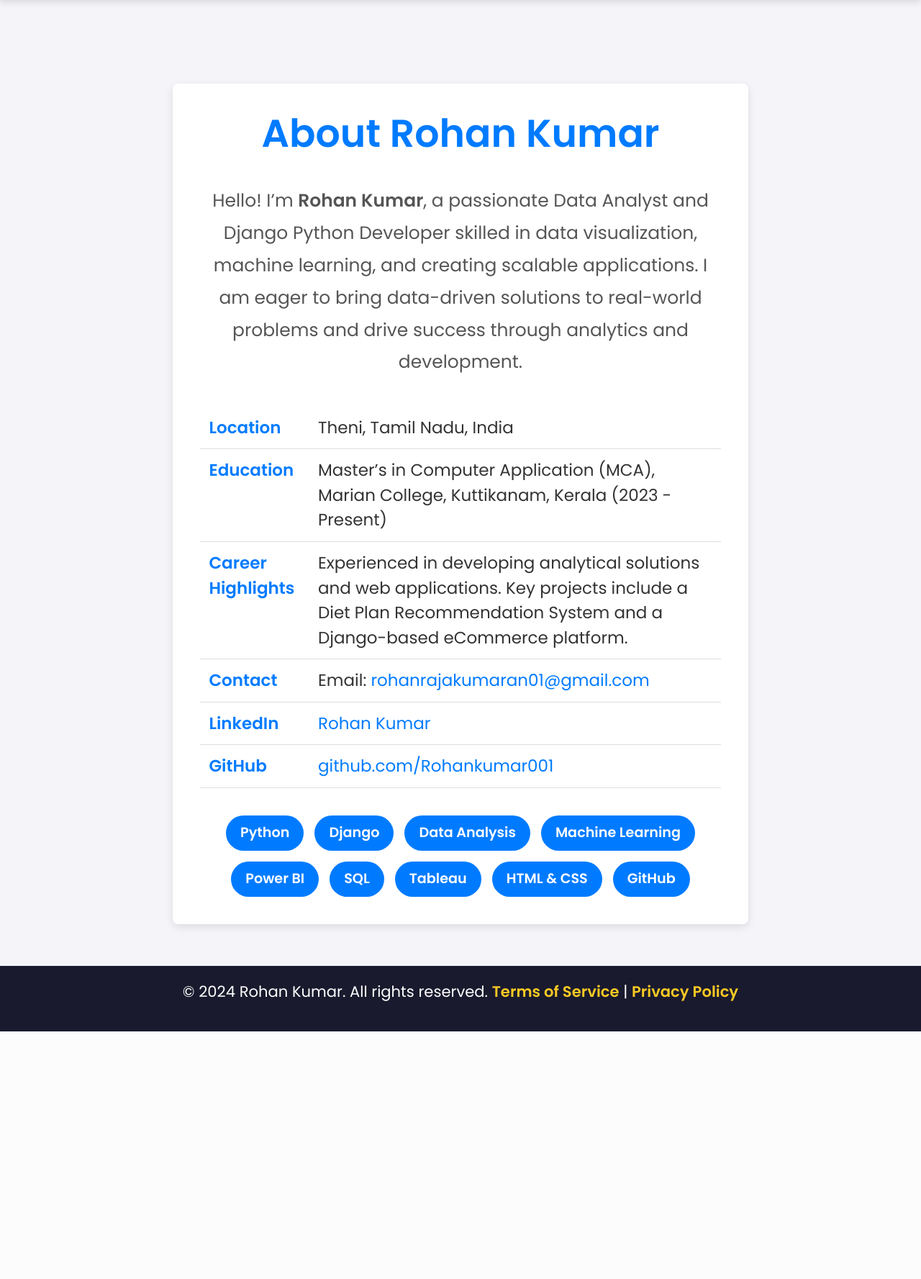
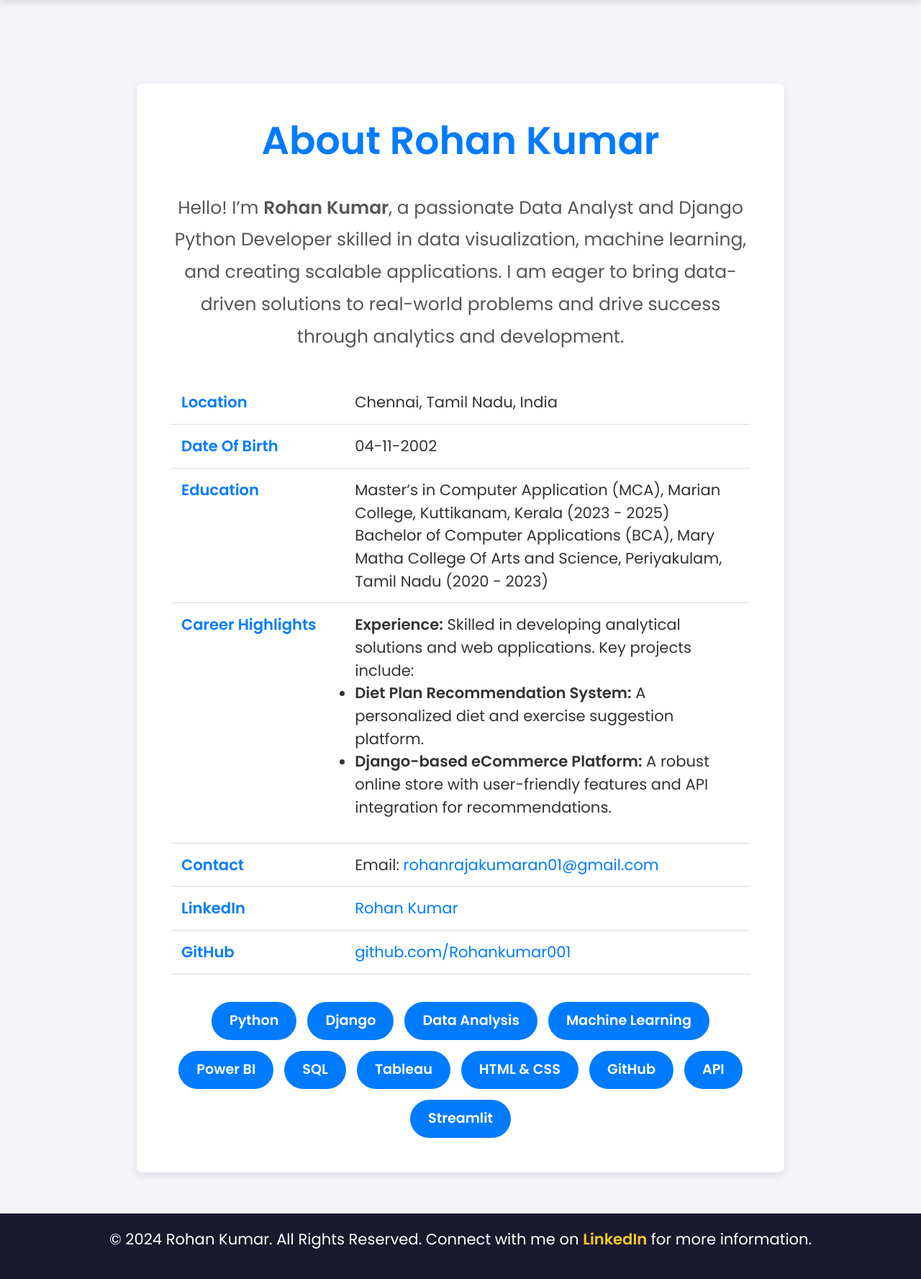
Before and after one commit to Rohankumar001/rohan_portfolio, a Django app: page /about/ in a window 1280 px wide. Shown: the part 96-1873 px from the top of the page at 72% size. Before the commit the page ends 1529 px from the top, so only its background shows below. Run offline with Django 5.2, Linux system fonts and the light colour scheme; data that the repository does not hold is empty; some libraries are stand-ins or nearby versions.

Commit message:
Resolved merge conflicts

```diff
--- a/main/templates/main/about.html
+++ b/main/templates/main/about.html
@@ -79,9 +79,9 @@
 
         /* About Section Styling */
         .about-container {
-            max-width: 800px;
+            max-width: 900px;
             margin: 6rem auto 3rem;
-            padding: 2rem;
+            padding: 2.5rem;
             background-color: #fff;
             box-shadow: 0 4px 12px rgba(0, 0, 0, 0.1);
             border-radius: 8px;
@@ -108,11 +108,11 @@
             width: 100%;
             border-collapse: collapse;
             margin-bottom: 2rem;
-            font-size: 1.2rem;
+            font-size: 1.1rem;
         }
 
         th, td {
-            padding: 12px;
+            padding: 14px;
             text-align: left;
             vertical-align: top;
             border-bottom: 1px solid #ddd;
@@ -121,6 +121,7 @@
         th {
             color: #007bff;
             font-weight: 600;
+            width: 30%;
         }
 
         td a {
@@ -145,7 +146,7 @@
         .skill {
             background-color: #007bff;
             color: white;
-            padding: 10px 20px;
+            padding: 12px 25px;
             border-radius: 30px;
             font-size: 1rem;
             font-weight: 600;
@@ -163,6 +164,7 @@
             padding: 20px;
             text-align: center;
             font-size: 1.1rem;
+            margin-top: auto;
         }
 
         footer a {
@@ -217,16 +219,25 @@
         <table>
             <tr>
                 <th>Location</th>
-                <td>Theni, Tamil Nadu, India</td>
+                <td>Chennai, Tamil Nadu, India</td>
+            </tr>
+            <tr>
+                <th>Date Of Birth</th>
+                <td>04-11-2002</td>
             </tr>
             <tr>
                 <th>Education</th>
-                <td>Master’s in Computer Application (MCA), Marian College, Kuttikanam, Kerala (2023 - Present)</td>
+                <td>Master’s in Computer Application (MCA), Marian College, Kuttikanam, Kerala (2023 - 2025)<br>
+                    Bachelor of Computer Applications (BCA), Mary Matha College Of Arts and Science, Periyakulam, Tamil Nadu (2020 - 2023)</td>
             </tr>
             <tr>
                 <th>Career Highlights</th>
                 <td>
-                    Experienced in developing analytical solutions and web applications. Key projects include a Diet Plan Recommendation System and a Django-based eCommerce platform.
+                    <strong>Experience:</strong> Skilled in developing analytical solutions and web applications. Key projects include:
+                    <ul>
+                        <li><strong>Diet Plan Recommendation System:</strong> A personalized diet and exercise suggestion platform.</li>
+                        <li><strong>Django-based eCommerce Platform:</strong> A robust online store with user-friendly features and API integration for recommendations.</li>
+                    </ul>
                 </td>
             </tr>
             <tr>
@@ -243,7 +254,6 @@
             </tr>
         </table>
 
-        <!-- Skills Section -->
         <div class="skills">
             <span class="skill">Python</span>
             <span class="skill">Django</span>
@@ -254,29 +264,20 @@
             <span class="skill">Tableau</span>
             <span class="skill">HTML & CSS</span>
             <span class="skill">GitHub</span>
+            <span class="skill">API</span>
+            <span class="skill">Streamlit</span>
+
         </div>
     </div>
 
     <!-- Footer -->
     <footer>
-        <p>© 2024 Rohan Kumar. All rights reserved. <a href="/terms">Terms of Service</a> | <a href="/privacy">Privacy Policy</a></p>
+        <p>&copy; 2024 Rohan Kumar. All Rights Reserved. Connect with me on <a href="https://www.linkedin.com/in/rohan-kumar-dataanalyst/" target="_blank">LinkedIn</a> for more information.</p>
     </footer>
 
-    <!-- Bootstrap JS and jQuery -->
+    <!-- Bootstrap and jQuery Scripts -->
     <script src="https://code.jquery.com/jquery-3.2.1.slim.min.js"></script>
-    <script src="https://cdnjs.cloudflare.com/ajax/libs/popper.js/1.12.9/umd/popper.min.js"></script>
+    <script src="https://cdnjs.cloudflare.com/ajax/libs/popper.js/1.11.0/umd/popper.min.js"></script>
     <script src="https://maxcdn.bootstrapcdn.com/bootstrap/4.0.0/js/bootstrap.min.js"></script>
-
-    <script>
-        // Add scroll effect to navbar
-        window.addEventListener('scroll', function() {
-            const navbar = document.querySelector('.navbar');
-            if (window.scrollY > 50) {
-                navbar.classList.add('scrolled');
-            } else {
-                navbar.classList.remove('scrolled');
-            }
-        });
-    </script>
 </body>
 </html>
--- a/main/templates/main/resume.html
+++ b/main/templates/main/resume.html
@@ -197,8 +197,8 @@
         <p class="resume-description">Explore my resumes for positions as a Django Developer and a Data Analyst. Each resume highlights my skills, experience, and projects in the respective fields.</p>
 
         <div class="resume-links">
-            <a href="{% static 'documents/rohankumar_23pmc144_resume_developer.pdf' %}" download="RohanKumar_DjangoDeveloper_Resume.pdf">Download Django Developer Resume</a>
-            <a href="{% static 'documents/Data_Analyst_MLRohankumar_resume.pdf' %}" download="RohanKumar_DataAnalyst_Resume.pdf">Download Data Analyst Resume</a>
+            <a href="{% static 'documents/rohan_kumar_django python developer.pdf' %}" download="RohanKumar_DjangoDeveloper_Resume.pdf">Download Django Developer Resume</a>
+            <a href="{% static 'documents/Data Analyst_ML_Rohankumar_resume.pdf' %}" download="RohanKumar_DataAnalyst_Resume.pdf">Download Data Analyst Resume</a>
         </div>
     </div>
 
```
